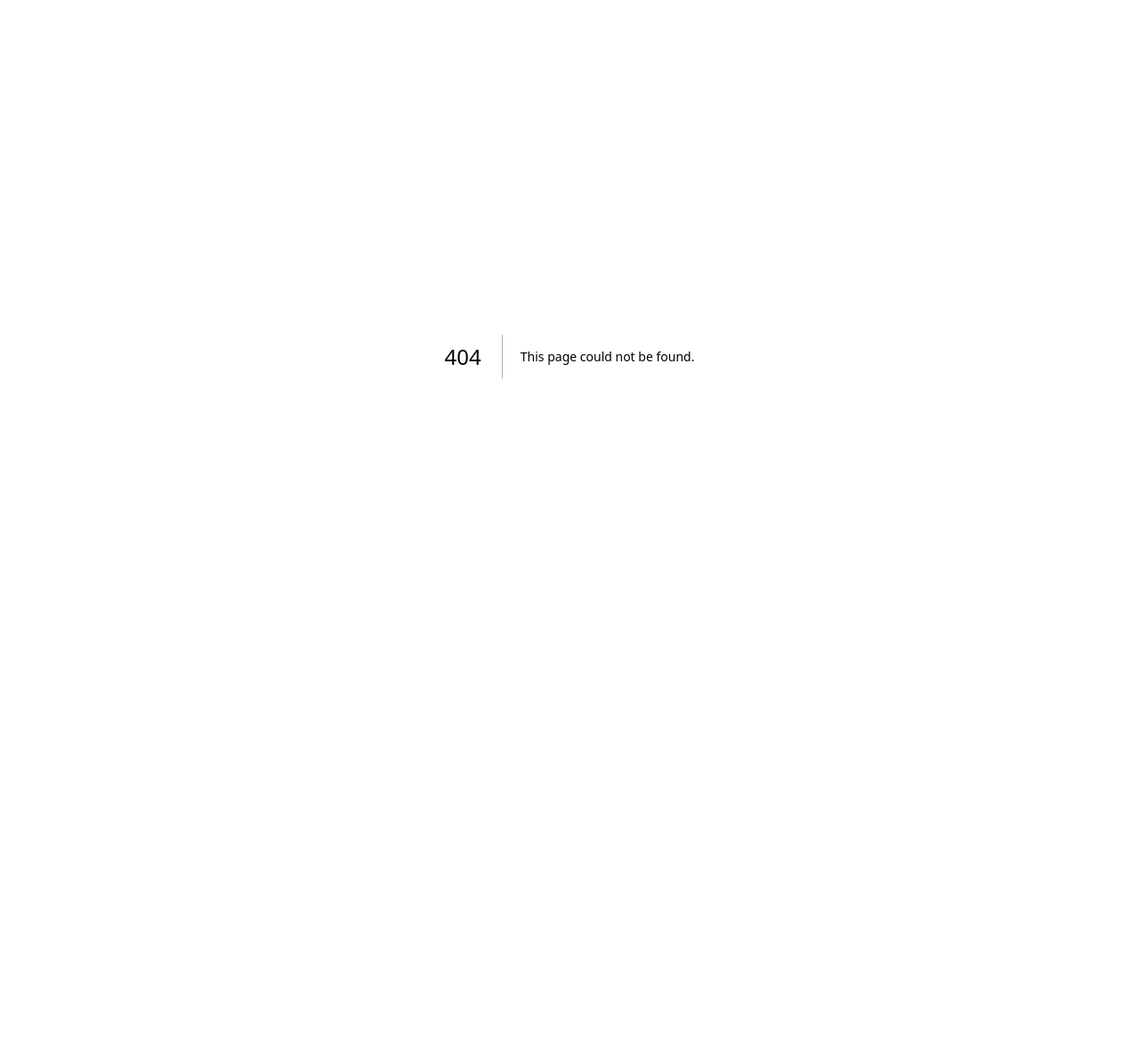
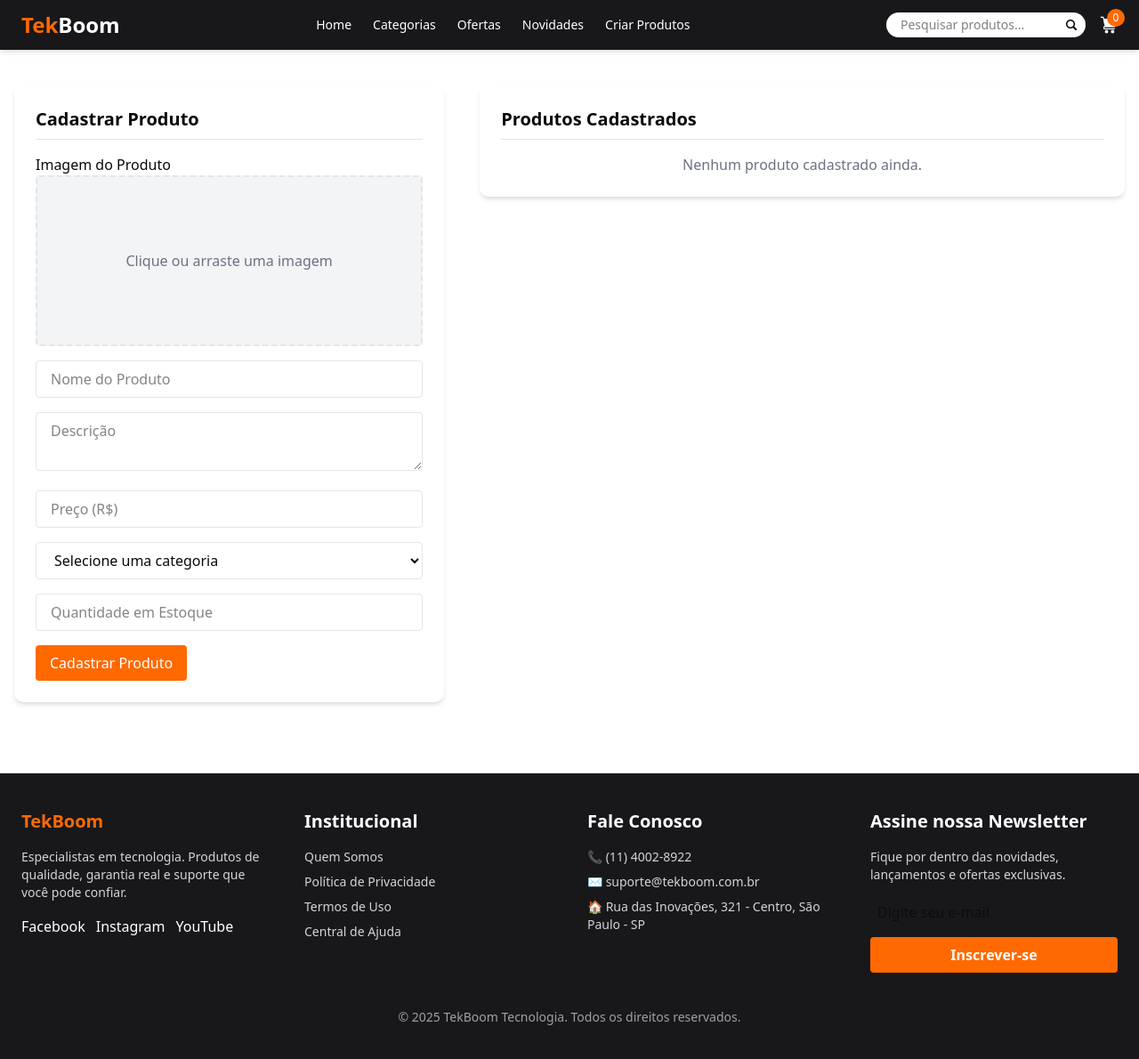
Before and after one commit to muddyorc/TekBoom, a Next.js app: page /product/create in a window 1280 px wide. Before the commit this address had no page. Shown: the top 1190 px of the page at 89% size. Before the commit the page ends 800 px from the top, so only its background shows below. Built offline with nearby package versions, Linux system fonts and the light colour scheme.

Commit message:
scope_product

```diff
--- /dev/null
+++ b/app/product/create/ProductForm.tsx
@@ -0,0 +1,88 @@
+'use client'
+
+import { useState, useRef } from 'react'
+
+export default function ProductForm({ onProductAdd }: { onProductAdd: (product: any) => void }) {
+  const [imagePreview, setImagePreview] = useState<string | null>(null)
+  const [product, setProduct] = useState({
+    name: '',
+    description: '',
+    price: '',
+    category: '',
+    quantity: '',
+    image: ''
+  })
+
+  const fileInputRef = useRef<HTMLInputElement>(null)
+
+  const handleImageChange = (e: React.ChangeEvent<HTMLInputElement>) => {
+    const file = e.target.files?.[0]
+    if (file) {
+      const reader = new FileReader()
+      reader.onload = () => {
+        setImagePreview(reader.result as string)
+        setProduct({ ...product, image: reader.result as string })
+      }
+      reader.readAsDataURL(file)
+    }
+  }
+
+  const handleInputChange = (e: React.ChangeEvent<HTMLInputElement | HTMLTextAreaElement | HTMLSelectElement>) => {
+    const { name, value } = e.target
+    setProduct({ ...product, [name]: value })
+  }
+
+  const handleSubmit = (e: React.FormEvent) => {
+    e.preventDefault()
+    if (!product.image) return alert('Adicione uma imagem!')
+    onProductAdd(product)
+    setProduct({ name: '', description: '', price: '', category: '', quantity: '', image: '' })
+    setImagePreview(null)
+    fileInputRef.current!.value = ''
+  }
+
+  return (
+    <section className="form-section bg-white p-6 rounded-lg shadow-md">
+      <h2 className="text-xl font-bold mb-4 border-b pb-2">Cadastrar Produto</h2>
+      <form onSubmit={handleSubmit} className="space-y-4">
+        <div>
+          <label className="font-medium">Imagem do Produto</label>
+          <div
+            className="border-2 border-dashed h-48 flex items-center justify-center rounded bg-gray-100 cursor-pointer"
+            onClick={() => fileInputRef.current?.click()}
+          >
+            {imagePreview ? (
+              <img src={imagePreview} alt="Preview" className="max-h-full max-w-full object-contain" />
+            ) : (
+              <p className="text-gray-500">Clique ou arraste uma imagem</p>
+            )}
+          </div>
+          <input
+            type="file"
+            accept="image/*"
+            onChange={handleImageChange}
+            ref={fileInputRef}
+            className="hidden"
+          />
+        </div>
+        <input name="name" placeholder="Nome do Produto" value={product.name} onChange={handleInputChange} required className="form-control w-full px-4 py-2 border rounded" />
+        <textarea name="description" placeholder="Descrição" value={product.description} onChange={handleInputChange} required className="form-control w-full px-4 py-2 border rounded" />
+        <input name="price" type="number" placeholder="Preço (R$)" value={product.price} onChange={handleInputChange} required className="form-control w-full px-4 py-2 border rounded" />
+        <select name="category" value={product.category} onChange={handleInputChange} required className="form-control w-full px-4 py-2 border rounded">
+          <option value="">Selecione uma categoria</option>
+          <option value="processadores">Processadores</option>
+          <option value="placas-video">Placas de Vídeo</option>
+          <option value="placas-mae">Placas-mãe</option>
+          <option value="memorias">Memórias RAM</option>
+          <option value="armazenamento">Armazenamento</option>
+          <option value="gabinetes">Gabinetes</option>
+          <option value="fontes">Fontes de Alimentação</option>
+          <option value="perifericos">Periféricos</option>
+          <option value="notebooks">Notebooks</option>
+        </select>
+        <input name="quantity" type="number" placeholder="Quantidade em Estoque" value={product.quantity} onChange={handleInputChange} required className="form-control w-full px-4 py-2 border rounded" />
+        <button type="submit" className="bg-orange-500 hover:bg-orange-600 text-white px-4 py-2 rounded">Cadastrar Produto</button>
+      </form>
+    </section>
+  )
+}
--- /dev/null
+++ b/app/product/create/ProductList.tsx
@@ -0,0 +1,32 @@
+'use client'
+
+export default function ProductList({ products }: { products: any[] }) {
+  if (products.length === 0) {
+    return (
+      <div className="products-section bg-white p-6 rounded-lg shadow-md">
+        <h2 className="text-xl font-bold mb-4 border-b pb-2">Produtos Cadastrados</h2>
+        <p className="text-gray-500 text-center">Nenhum produto cadastrado ainda.</p>
+      </div>
+    )
+  }
+
+  return (
+    <section className="products-section bg-white p-6 rounded-lg shadow-md">
+      <h2 className="text-xl font-bold mb-4 border-b pb-2">Produtos Cadastrados</h2>
+      <div className="grid gap-4 grid-cols-1 sm:grid-cols-2 md:grid-cols-3">
+        {products.map((product, index) => (
+          <div key={index} className="border rounded shadow hover:shadow-md transition overflow-hidden">
+            <img src={product.image} alt={product.name} className="h-48 w-full object-cover" />
+            <div className="p-4">
+              <h3 className="font-semibold text-lg">{product.name}</h3>
+              <p className="text-sm text-gray-700 line-clamp-3">{product.description}</p>
+              <p className="text-orange-600 font-bold mt-2">R$ {parseFloat(product.price).toFixed(2)}</p>
+              <p className="text-sm text-gray-500">Estoque: {product.quantity}</p>
+              <p className="text-sm text-gray-500">Categoria: {product.category}</p>
+            </div>
+          </div>
+        ))}
+      </div>
+    </section>
+  )
+}
--- /dev/null
+++ b/app/product/create/page.tsx
@@ -0,0 +1,38 @@
+'use client'
+
+import { useState } from 'react'
+import ProductForm from './ProductForm'
+import ProductList from './ProductList'
+import Navbar from '@/components/pages/navbar'
+import Footer from '@/components/pages/footer'
+
+export default function CreateProductPage() {
+  const [products, setProducts] = useState<any[]>([])
+
+  const handleProductAdd = (product: any) => {
+    setProducts((prev) => [
+      ...prev,
+      { ...product, id: Date.now(), createdAt: new Date().toISOString() },
+    ])
+  }
+
+  return (
+    <>
+      <Navbar />
+
+      <main className="max-w-screen-xl mx-auto px-4 py-10 space-y-10">
+      <div className="flex flex-col lg:flex-row gap-10">
+        <div className="lg:flex-[1]">
+            <ProductForm onProductAdd={handleProductAdd} />
+        </div>
+        <div className="lg:flex-[1.5]">
+            <ProductList products={products} />
+        </div>
+       </div>
+
+      </main>
+
+      <Footer />
+    </>
+  )
+}
--- a/components/pages/banner.tsx
+++ b/components/pages/banner.tsx
@@ -31,7 +31,8 @@ export default function Banner() {
   }, [])
 
   return (
-    <section className="w-full mt-5 h-[280px] relative rounded-xl overflow-hidden mx-auto max-w-6xl">
+    <section className="w-full mt-5 px-4 md:px-6 max-w-6xl mx-auto">
+      <div className="relative h-[50vh] md:h-[280px] rounded-xl overflow-hidden">
         {slides.map((slide, index) => (
           <div
             key={slide.id}
@@ -45,10 +46,12 @@ export default function Banner() {
               fill
               className="object-cover"
             />
-          <div className="absolute bottom-10 left-10 bg-black/70 max-w-md p-6 rounded">
-            <h2 className="text-white text-2xl font-bold mb-2">{slide.title}</h2>
-            <p className="text-white mb-4">{slide.text}</p>
-            <button className="bg-orange-500 hover:bg-orange-600 text-white px-5 py-2 rounded font-bold transition">
+            <div className="absolute bottom-4 left-4 md:bottom-10 md:left-10 bg-black/70 max-w-xs md:max-w-md p-4 md:p-6 rounded">
+              <h2 className="text-white text-lg md:text-2xl font-bold mb-2">
+                {slide.title}
+              </h2>
+              <p className="text-white text-sm md:text-base mb-4">{slide.text}</p>
+              <button className="bg-orange-500 hover:bg-orange-600 text-white px-4 py-2 md:px-5 md:py-2 rounded font-bold transition text-sm md:text-base">
                 {slide.button}
               </button>
             </div>
@@ -56,17 +59,20 @@ export default function Banner() {
         ))}
 
         {/* Dots (bolinhas) */}
-      <div className="absolute bottom-3 left-1/2 -translate-x-1/2 flex gap-2 z-20">
+        <div className="absolute bottom-2 md:bottom-3 left-1/2 -translate-x-1/2 flex gap-1.5 md:gap-2 z-20">
           {slides.map((_, i) => (
             <span
               key={i}
               onClick={() => setActiveIndex(i)}
               className={`w-3 h-3 rounded-full cursor-pointer ${
-              i === activeIndex ? 'bg-orange-500 opacity-100' : 'bg-white opacity-60'
+                i === activeIndex
+                  ? 'bg-orange-500 opacity-100'
+                  : 'bg-white opacity-60'
               }`}
             />
           ))}
         </div>
+      </div>
     </section>
   )
 }
--- a/components/pages/categories.tsx
+++ b/components/pages/categories.tsx
@@ -22,12 +22,12 @@ export default function CategoryList() {
         <span className="flex-1 h-px bg-zinc-400 opacity-30 ml-5"></span>
       </h2>
 
-      {/* Lista de categorias (scroll horizontal) */}
-      <div className="flex gap-4 overflow-x-auto py-2 scrollbar-thin scrollbar-thumb-zinc-400 scrollbar-track-zinc-200">
+      {/* Lista de categorias responsiva */}
+      <div className="flex gap-4 overflow-x-auto scroll-smooth scrollbar-none py-2">
         {categories.map((cat, index) => (
           <div
             key={index}
-            className="min-w-[120px] flex-shrink-0 text-center p-4 bg-white rounded-lg shadow hover:shadow-lg hover:-translate-y-1 transition-transform cursor-pointer"
+            className="min-w-[96px] md:min-w-[120px] flex-shrink-0 text-center p-3 md:p-4 bg-white rounded-lg shadow hover:shadow-lg hover:-translate-y-1 transition-transform cursor-pointer"
           >
             <Image
               src={cat.icon}
@@ -36,7 +36,7 @@ export default function CategoryList() {
               height={36}
               className="mx-auto mb-2"
             />
-            <span className="text-sm text-zinc-800">{cat.name}</span>
+            <span className="text-xs md:text-sm text-zinc-800">{cat.name}</span>
           </div>
         ))}
       </div>
--- a/components/pages/footer.tsx
+++ b/components/pages/footer.tsx
@@ -2,51 +2,50 @@ export default function Footer() {
   return (
     <footer className="bg-zinc-900 text-white py-10 mt-10">
       <div className="max-w-screen-xl mx-auto px-6 grid md:grid-cols-4 gap-10">
-          {/* LojaTech Info */}
+        {/* Info da empresa */}
         <div>
-            <h3 className="text-xl font-bold text-orange-500 mb-4">LojaTech</h3>
+          <h3 className="text-xl font-bold text-orange-500 mb-4">TekBoom</h3>
           <p className="text-sm text-zinc-300 mb-4">
-              A melhor loja de tecnologia do Brasil. Produtos com garantia e os melhores preços do mercado.
+            Especialistas em tecnologia. Produtos de qualidade, garantia real e suporte que você pode confiar.
           </p>
           <div className="flex gap-3">
-              <a href="#" className="hover:text-orange-400 transition">FB</a>
-              <a href="#" className="hover:text-orange-400 transition">IG</a>
-              <a href="#" className="hover:text-orange-400 transition">TW</a>
-              <a href="#" className="hover:text-orange-400 transition">YT</a>
+            <a href="https://facebook.com/tekboom" target="_blank" className="hover:text-orange-400 transition">Facebook</a>
+            <a href="https://instagram.com/tekboom" target="_blank" className="hover:text-orange-400 transition">Instagram</a>
+            <a href="https://youtube.com/tekboom" target="_blank" className="hover:text-orange-400 transition">YouTube</a>
           </div>
         </div>
 
         {/* Links Úteis */}
         <div>
-            <h3 className="text-xl font-bold mb-4">Links Úteis</h3>
+          <h3 className="text-xl font-bold mb-4">Institucional</h3>
           <ul className="space-y-2 text-sm text-zinc-300">
-              <li><a href="#" className="hover:text-orange-400">Sobre Nós</a></li>
-              <li><a href="#" className="hover:text-orange-400">Termos e Condições</a></li>
-              <li><a href="#" className="hover:text-orange-400">Política de Privacidade</a></li>
-              <li><a href="#" className="hover:text-orange-400">FAQ</a></li>
+            <li><a href="/sobre" className="hover:text-orange-400">Quem Somos</a></li>
+            <li><a href="/politica-de-privacidade" className="hover:text-orange-400">Política de Privacidade</a></li>
+            <li><a href="/termos" className="hover:text-orange-400">Termos de Uso</a></li>
+            <li><a href="/ajuda" className="hover:text-orange-400">Central de Ajuda</a></li>
           </ul>
         </div>
 
         {/* Contato */}
         <div>
-            <h3 className="text-xl font-bold mb-4">Contato</h3>
+          <h3 className="text-xl font-bold mb-4">Fale Conosco</h3>
           <ul className="space-y-2 text-sm text-zinc-300">
-              <li>📞 (11) 9999-9999</li>
-              <li>✉️ contato@lojatech.com</li>
-              <li>🏠 Av. Paulista, 1000 - São Paulo, SP</li>
+            <li>📞 (11) 4002-8922</li>
+            <li>✉️ suporte@tekboom.com.br</li>
+            <li>🏠 Rua das Inovações, 321 - Centro, São Paulo - SP</li>
           </ul>
         </div>
 
         {/* Newsletter */}
         <div>
-            <h3 className="text-xl font-bold mb-4">Newsletter</h3>
+          <h3 className="text-xl font-bold mb-4">Assine nossa Newsletter</h3>
           <p className="text-sm text-zinc-300 mb-3">
-              Receba nossas novidades e promoções exclusivas.
+            Fique por dentro das novidades, lançamentos e ofertas exclusivas.
           </p>
           <form>
             <input
               type="email"
-                placeholder="Seu email"
+              placeholder="Digite seu e-mail"
               className="w-full p-2 rounded mb-2 text-black"
             />
             <button
@@ -61,7 +60,7 @@ export default function Footer() {
 
       {/* Copyright */}
       <div className="mt-10 text-center text-sm text-zinc-400">
-          &copy; 2025 LojaTech. Todos os direitos reservados.
+        &copy; 2025 TekBoom Tecnologia. Todos os direitos reservados.
       </div>
     </footer>
   );
--- a/components/pages/navbar.tsx
+++ b/components/pages/navbar.tsx
@@ -1,35 +1,53 @@
 'use client'
 
+import { useState } from 'react'
 import Image from 'next/image'
+import Link from 'next/link'
 
 const menuItems = [
-  "Home",
-  "Categorias",
-  "Ofertas",
-  "Novidades",
-  "Contato"
+  { label: "Home", path: "/user-app" },
+  { label: "Categorias", path: "/categorias" },
+  { label: "Ofertas", path: "/ofertas" },
+  { label: "Novidades", path: "/novidades" },
+  { label: "Criar Produtos", path: "/product/create" }
 ]
 
 export default function Navbar() {
+  const [menuOpen, setMenuOpen] = useState(false)
+
   return (
     <header className="w-full bg-zinc-900 text-white shadow-md">
       <div className="max-w-screen-xl mx-auto flex items-center justify-between px-6 py-3">
         {/* Logo */}
-        <div className="text-2xl font-bold text-orange-500">
-          Loja<span className="text-white">Tech</span>
+        <div className="flex items-center space-x-2">
+          <span className="text-2xl font-bold text-orange-500">
+            Tek<span className="text-white">Boom</span>
+          </span>
         </div>
 
-        {/* Menu */}
+        {/* Botão de menu mobile */}
+        <button
+          className="md:hidden focus:outline-none"
+          onClick={() => setMenuOpen(!menuOpen)}
+        >
+          <div className="space-y-1">
+            <span className="block w-6 h-0.5 bg-white"></span>
+            <span className="block w-6 h-0.5 bg-white"></span>
+            <span className="block w-6 h-0.5 bg-white"></span>
+          </div>
+        </button>
+
+        {/* Menu normal (desktop) */}
         <nav className="hidden md:flex space-x-6 text-sm font-medium">
           {menuItems.map((item, index) => (
-            <a key={index} href="#" className="hover:text-orange-400 transition">
-              {item}
-            </a>
+            <Link key={index} href={item.path} className="hover:text-orange-400 transition">
+              {item.label}
+            </Link>
           ))}
         </nav>
 
         {/* Search + Cart */}
-        <div className="flex items-center space-x-4">
+        <div className="hidden md:flex items-center space-x-4">
           {/* Campo de busca */}
           <div className="relative">
             <input
@@ -60,6 +78,17 @@ export default function Navbar() {
           </div>
         </div>
       </div>
+
+      {/* Menu Mobile */}
+      {menuOpen && (
+        <div className="md:hidden bg-zinc-800 px-6 py-3 space-y-2 text-sm font-medium">
+          {menuItems.map((item, index) => (
+            <Link key={index} href={item.path} className="block hover:text-orange-400 transition">
+              {item.label}
+            </Link>
+          ))}
+        </div>
+      )}
     </header>
   )
 }
--- /dev/null
+++ b/lib/supabase.ts
@@ -0,0 +1,6 @@
+import { createClient } from '@supabase/supabase-js'
+
+const supabaseUrl = process.env.NEXT_PUBLIC_SUPABASE_URL!
+const supabaseKey = process.env.NEXT_PUBLIC_SUPABASE_ANON_KEY!
+
+export const supabase = createClient(supabaseUrl, supabaseKey)
```
Also changed, not shown: public/images/logo.png (added). Lines whose indentation alone changed are shown as unchanged.
